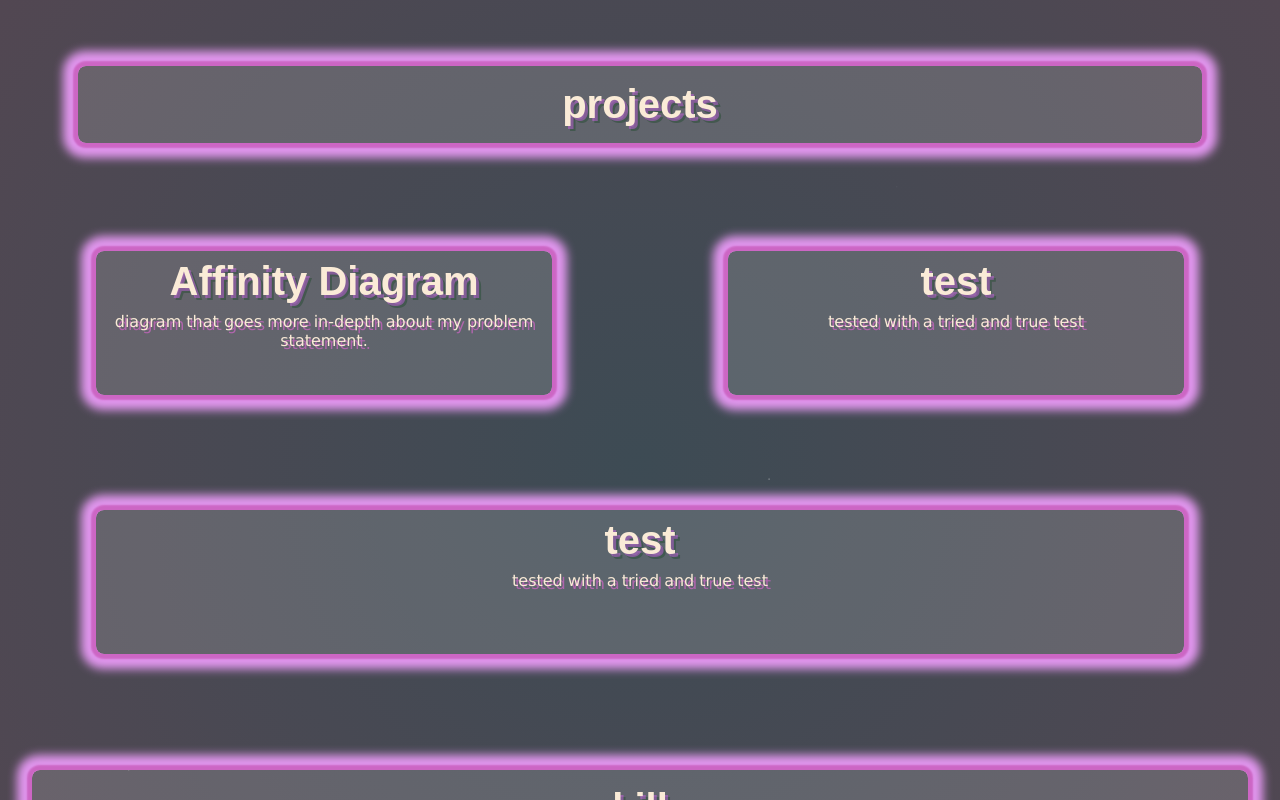
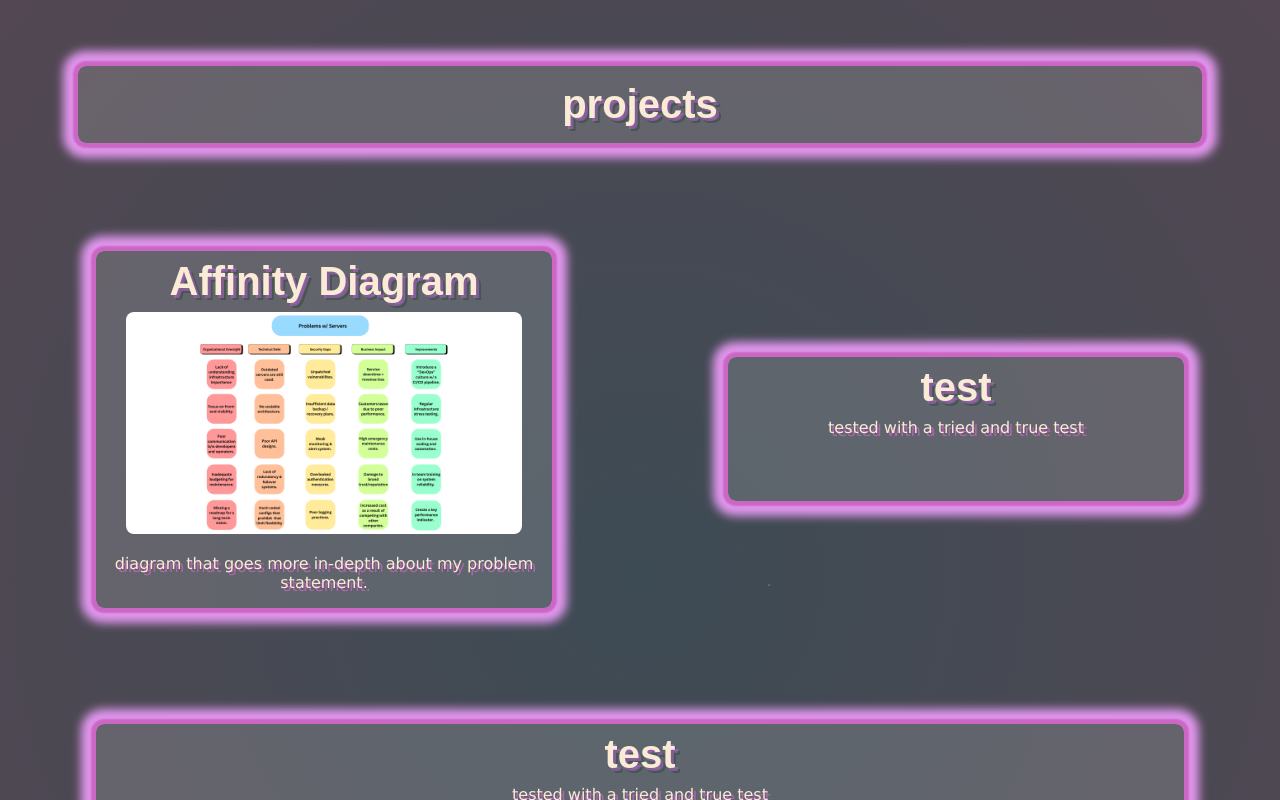
Before and after one commit to sau1401/csce_website, a plain HTML site: page index.html in a window 1280 px wide. Shown: the part 1001-1801 px from the top of the page. Drawn offline with Linux system fonts and the light colour scheme.

Commit message:
just a few things
affinity diagram + mission statement + some other changes

```diff
--- a/css/main.css
+++ b/css/main.css
@@ -43,8 +43,7 @@ body h4 {
     font-family: Verdana, Geneva, Tahoma, sans-serif;
     font-weight: bold;
     text-align: center;
-    text-shadow:
-        3px 3px rgba(204, 102, 196, 0.74);
+    text-shadow: 3px 3px rgba(204, 102, 196, 0.74);
     color: antiquewhite;
     font-size: 1rem;
 }
@@ -248,6 +247,14 @@ hr.neon {
     overflow-wrap: break-word;
 }
 
+.generic-box img {
+    max-width: 90%;
+    max-height: 600px;
+    object-fit: contain;
+    margin: 0.5rem 0;
+    border-radius: 0.5rem;
+}
+
 .generic-box:hover {
     background: rgba(175, 255, 206, 0.15);
 }
--- a/index.html
+++ b/index.html
@@ -28,7 +28,7 @@
 
         <div class="column-grid">
             <div class="info-box">
-                <h1>Mission Statement</h1>
+                <a href="pdfs/mission_statement_urgo.odt" style="text-decoration:none"><h1>Mission Statement</h1></a>
                 <hr class="neon" />
                 <h4>
                     I am passionate about designing databases and back-end systems that are secure, efficient, and
@@ -59,6 +59,7 @@
             <div class="row-grid">
             <div class="generic-box">
                 <a href="images/problems.png" style="text-decoration:none"><h1>Affinity Diagram</h1></a>
+                <img src= "images/problems.png">
                 <h4>diagram that goes more in-depth about my problem statement.</h4>
             </div>
             <div class="generic-box">
```
Also changed, not shown: 1 other file.
